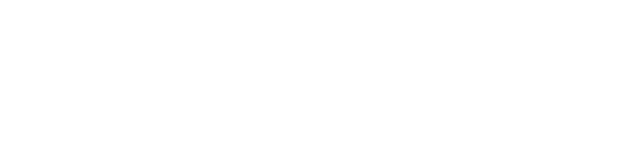
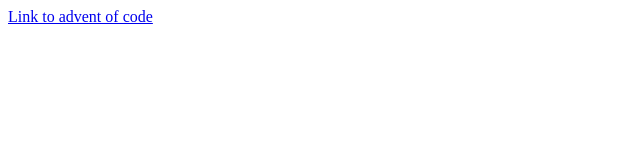
Before and after one commit to SqueakyNinja/adventOfCode, a plain HTML site: page index.html in a window 1280 px wide. Shown: the whole page, without its empty margins (0-640 px from the left). Drawn offline with Linux system fonts and the light colour scheme.

Commit message:
added link

```diff
--- a/index.html
+++ b/index.html
@@ -6,6 +6,7 @@
     <title>Document</title>
   </head>
   <body>
+    <a href="https://adventofcode.com/2020/day/1">Link to advent of code</a>
     <script src="day1Part1.js"></script>
   </body>
 </html>
```
